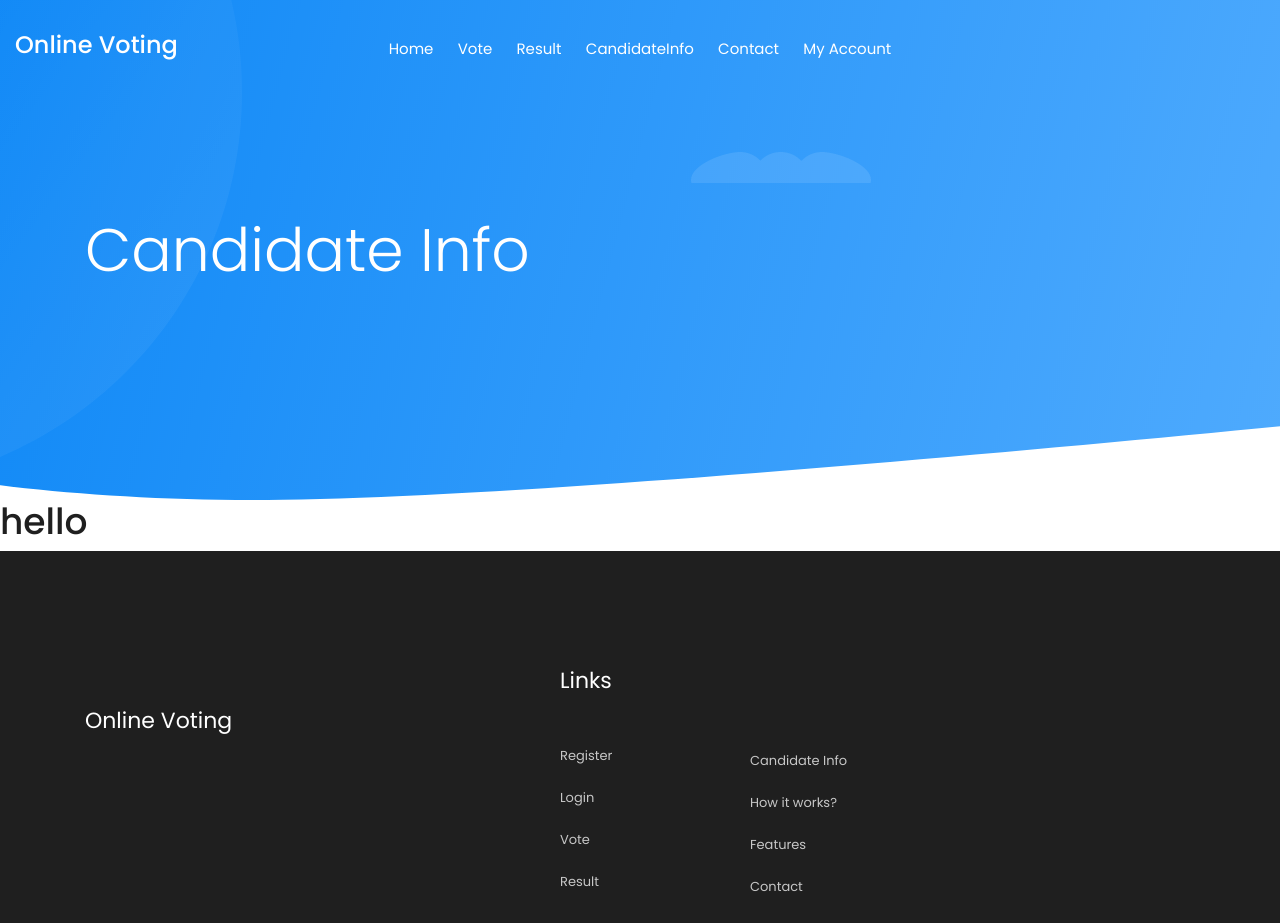
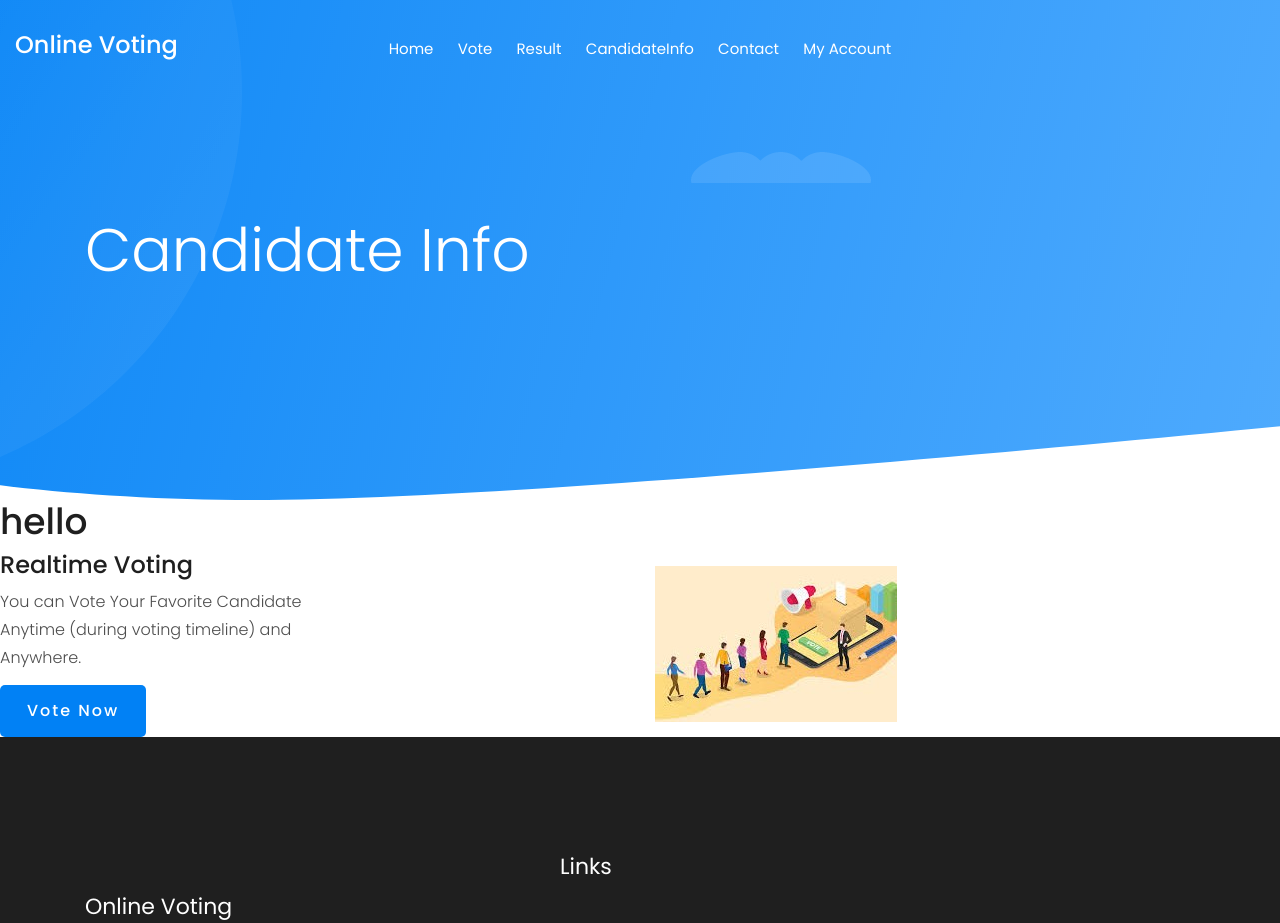
Before and after one commit to Rutvik-prajapati/OnlineVotingSystemFrontEnd, a plain HTML site: page onlinevoting/candidateinfo.html in a window 1280 px wide. Shown: the top 923 px of the page. Drawn offline with nearby package versions, Linux system fonts and the light colour scheme; no server answers.

Commit message:
Add container in candidateinfo.html file

```diff
--- a/onlinevoting/candidateinfo.html
+++ b/onlinevoting/candidateinfo.html
@@ -74,6 +74,32 @@
     </div>
 
     <div><h1>hello</h1></div>
+
+    <div class="row  align-items-center">
+        <div class="col-xl-5 col-lg-5 col-md-6">
+            <div class="features_info2">
+                <h3 class="wow fadeInUp" data-wow-duration=".5s" data-wow-delay=".3s" style="visibility: visible; animation-duration: 0.5s; animation-delay: 0.3s;">Realtime
+                           Voting</h3>
+                <p class="wow fadeInUp" data-wow-duration=".6s" data-wow-delay=".4s" style="visibility: visible; animation-duration: 0.6s; animation-delay: 0.4s;">You can Vote Your Favorite Candidate <br>
+                   Anytime (during voting timeline) and <br>
+                   Anywhere.</p>
+                     <div class="about_btn">
+                    <a class="boxed-btn4" href="vote.html">Vote Now</a>
+                </div>
+
+            </div>
+
+        </div>
+
+
+
+        <div class="col-xl-5 col-lg-5 offset-xl-1 offset-lg-1 col-md-6 ">
+            <div class="about_draw wow fadeInUp" data-wow-duration=".7s" data-wow-delay=".5s" style="visibility: visible; animation-duration: 0.7s; animation-delay: 0.5s;">
+                <img src="pic2.jfif" alt="">
+            </div>
+        </div>
+    </div>
+
  <footer class="footer">
         <div class="footer_top">
             <div class="container">
```
